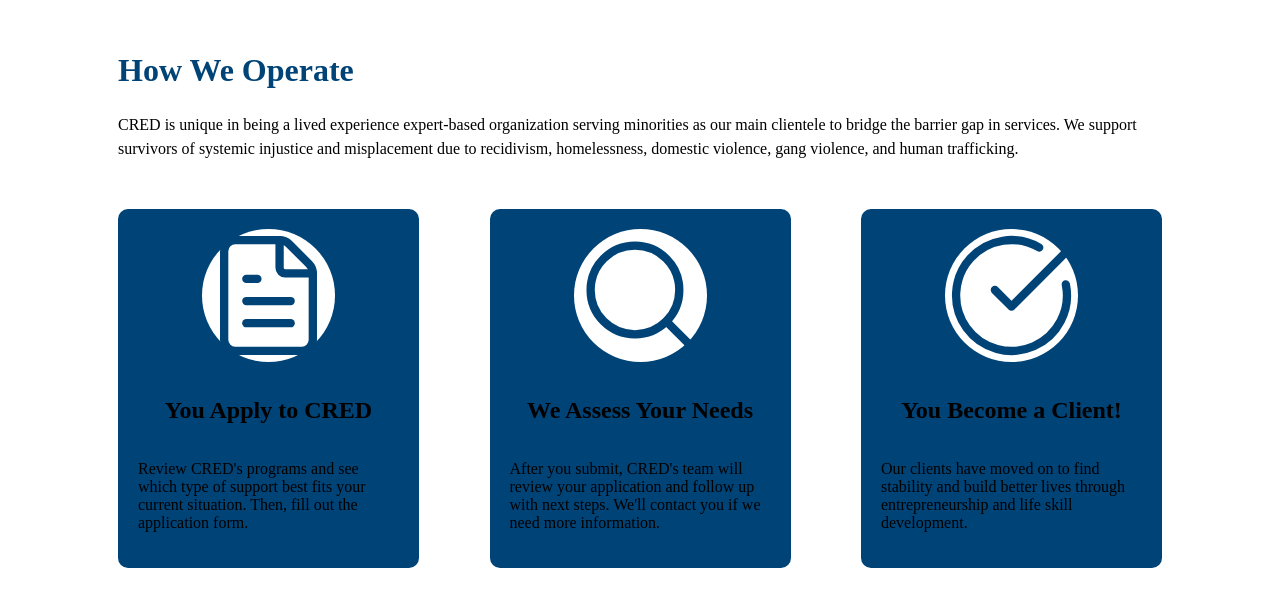
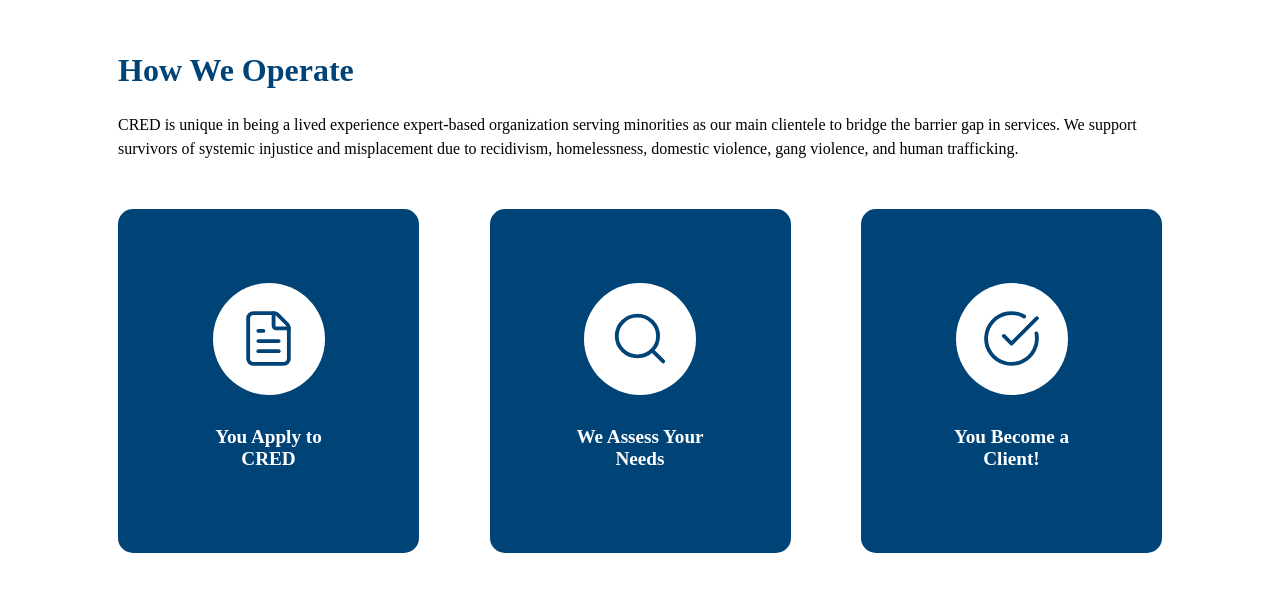
Before and after one commit to TritonSE/CRED, a Next.js app in the folder frontend/: page /about in a window 1280 px wide. Shown: the part 1498-2104 px from the top of the page. Built offline with nearby package versions, Linux system fonts and the light colour scheme; what @tritonse/tse-constellation would draw is missing.

Commit message:
animation to the operations cards

```diff
--- a/frontend/src/app/about/components/Button.module.css
+++ b/frontend/src/app/about/components/Button.module.css
@@ -15,5 +15,5 @@
 
 /* idk if this is a feauture */
 .button:hover {
-  background-color: #ffa500;
+  background-color: #ffbc58cc;
 }
--- a/frontend/src/app/about/components/OperationsCard.module.css
+++ b/frontend/src/app/about/components/OperationsCard.module.css
@@ -4,22 +4,63 @@
   align-items: center;
   justify-content: center;
   padding: 20px;
-  border-radius: 10px;
+  border-radius: 15px;
   background-color: #004377;
   width: 25%;
+  height: 19rem;
+}
+
+.cardContent {
+  display: flex;
+  flex-direction: column;
+  align-items: center;
+  justify-content: center;
+  /* border: 2px solid white; */
+  width: 50%;
+  margin-top: 8rem;
 }
 
 .cardNumberCircle {
   position: relative;
   margin-bottom: 15px;
-  width: 133px;
-  height: 133px;
+  width: 7rem;
+  height: 7rem;
   border-radius: 50%;
   background: white;
+
+  display: flex;
+  align-items: center;
+  justify-content: center;
 }
 
-.cardIcon {
-  object-fit: contain;
-  width: 60%;
-  height: 60%;
+.iconWrapper {
+  position: relative;
+  width: 55%;
+  height: 55%;
 }
+
+.cardTitle {
+  color: white;
+  font-size: 1.2rem;
+  margin-bottom: 10px;
+  text-align: center;
+}
+
+.cardText {
+  opacity: 0;
+  transition: opacity 0.35s ease;
+  color: white;
+  text-align: center;
+  line-height: 150%;
+}
+
+.cardContainer:hover {
+  height: 22rem;
+}
+
+.cardContainer:hover .cardText {
+  opacity: 1;
+}
+
+/* must do the stretch animation on hover */
+/* must do fade in and out for text on hover */
--- a/frontend/src/app/about/components/OperationsCard.tsx
+++ b/frontend/src/app/about/components/OperationsCard.tsx
@@ -12,10 +12,14 @@ export type OperationsCardProps = {
 export const OperationsCard: React.FC<OperationsCardProps> = ({ iconURL, title, textBody }) => {
   return (
     <div className={styles.cardContainer}>
-      <div className={styles.cardNumberCircle}>
-        <Image src={iconURL} alt="Card Icon" fill className={styles.cardIcon} />
+      <div className={styles.cardContent}>
+        <div className={styles.cardNumberCircle}>
+          <div className={styles.iconWrapper}>
+            <Image src={iconURL} alt="Card Icon" fill />
+          </div>
+        </div>
+        <h2 className={styles.cardTitle}>{title}</h2>
       </div>
-      <h2 className={styles.cardTitle}>{title}</h2>
 
       <p className={styles.cardText}>{textBody}</p>
     </div>
```
